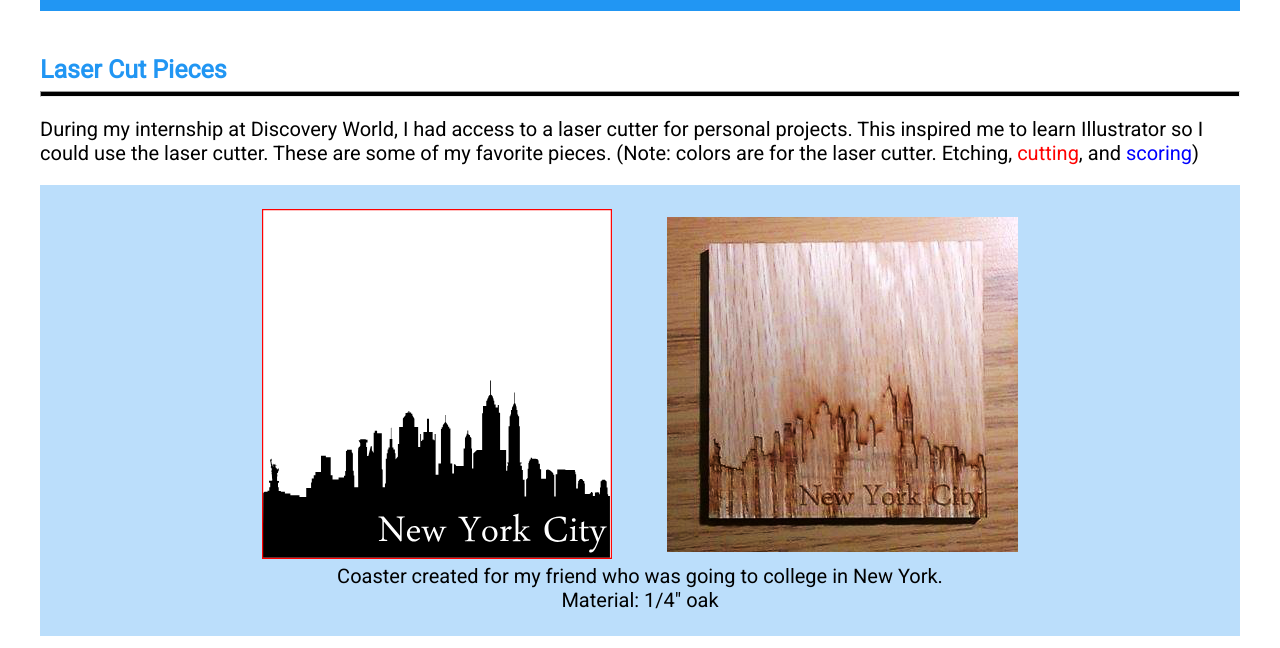
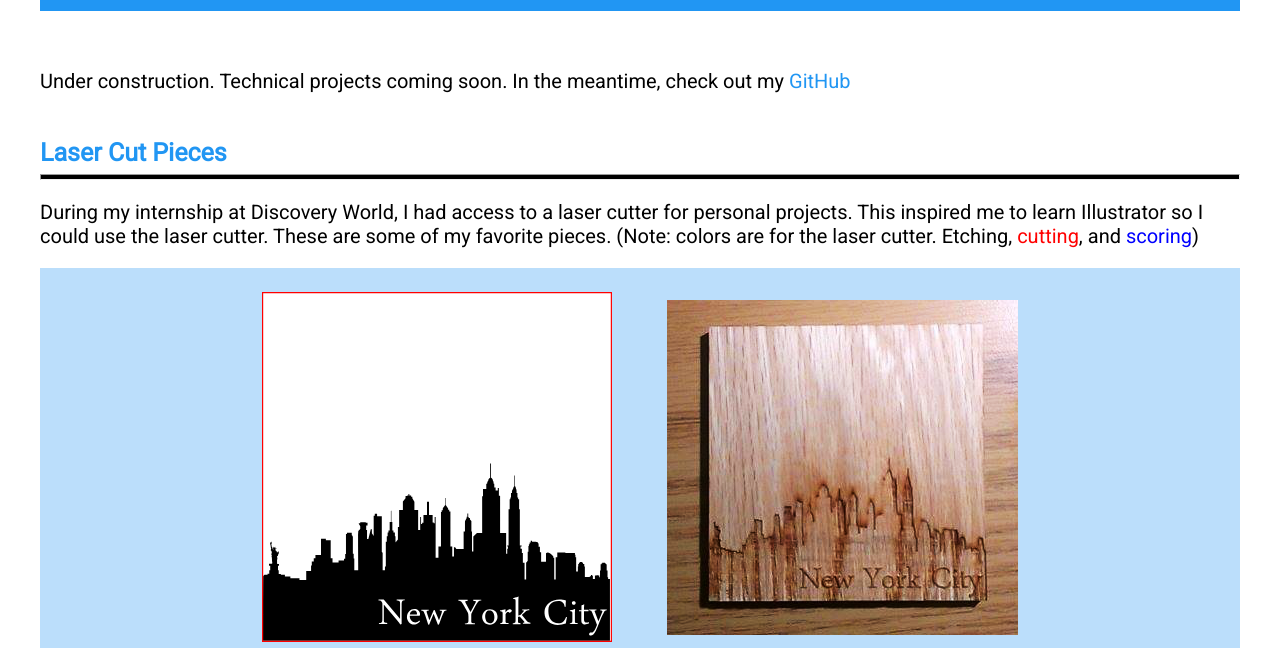
Before and after one commit to kimmykong/kimmykong.github.io, a plain HTML site: page projects.html in a window 1280 px wide. Shown: the part 149-797 px from the top of the page. Drawn offline with Linux system fonts and the light colour scheme.

Commit message:
under construction message

```diff
--- a/projects.html
+++ b/projects.html
@@ -30,6 +30,7 @@
 		</div> -->
 
 		<div class="projects">
+		<p> Under construction.  Technical projects coming soon.  In the meantime, check out my <a href="https://github.com/kimmykong">GitHub </a></p><br/>
 
 			<div id="laser">
 				<h2>Laser Cut Pieces</h2>
```
